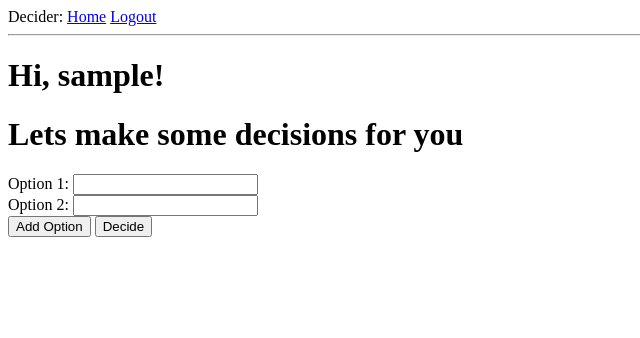
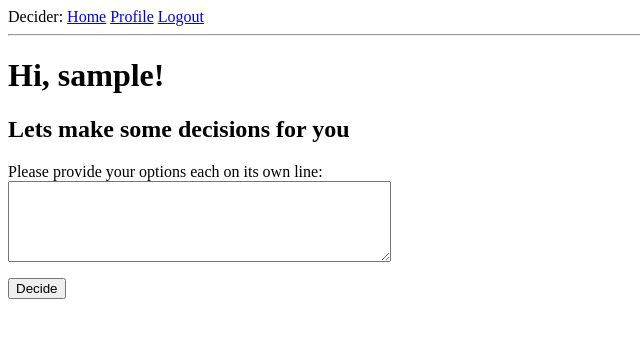
Before and after one commit to dcube93/decider, a Flask app: page / in a window 1280 px wide. Shown: the top 338 px of the page, without its empty margins (0-640 px from the left). Run offline with Flask 2, Linux system fonts and the light colour scheme; the visitor is signed in with stand-in values (Sample User, id 1); data comes from the database, SQL or seed files in the repository.

Commit message:
created TextAreaField for multiple inputs

```diff
--- a/app/forms.py
+++ b/app/forms.py
@@ -1,5 +1,5 @@
 from flask_wtf import FlaskForm
-from wtforms import StringField, PasswordField, BooleanField, SubmitField
+from wtforms import StringField, PasswordField, BooleanField, SubmitField, TextAreaField
 from wtforms.validators import ValidationError, DataRequired, Email, EqualTo
 from app.models import User
 
@@ -26,3 +26,7 @@ class RegistrationForm(FlaskForm):
         user = User.query.filter_by(email=email.data).first()
         if user is not None:
             raise ValidationError('Please use a different email address.')
+
+class DecisionForm(FlaskForm):
+    options = TextAreaField('Options')
+    submit = SubmitField('Decide')
--- a/app/models.py
+++ b/app/models.py
@@ -2,6 +2,7 @@ from app import db
 from werkzeug.security import generate_password_hash, check_password_hash
 from flask_login import UserMixin
 from app import login
+from hashlib import md5
 
 class User(UserMixin, db.Model):
     id = db.Column(db.Integer, primary_key=True)
@@ -18,6 +19,10 @@ class User(UserMixin, db.Model):
 
     def check_password(self, password):
         return check_password_hash(self.password_hash, password)
+
+    def avatar(self, size):
+        digest = md5(self.email.lower().encode('utf-8')).hexdigest()
+        return 'https://www.gravatar.com/avatar/{}?d=robohash&s={}'.format(digest, size)
 
 class Template(db.Model):
     id = db.Column(db.Integer, primary_key=True)
--- a/app/routes.py
+++ b/app/routes.py
@@ -1,6 +1,6 @@
 from flask import render_template, flash, redirect, url_for, request
 from app import app, db
-from app.forms import LoginForm, RegistrationForm
+from app.forms import LoginForm, RegistrationForm, DecisionForm
 from flask_login import current_user, login_user, logout_user, login_required
 from app.models import User
 from werkzeug.urls import url_parse
@@ -10,34 +10,30 @@ import random
 @app.route('/index')
 @login_required
 def index():
-    """
-    user = {'username': 'Miguel'}
-    posts = [
-        {
-            'author': {'username': 'John'},
-            'body': 'Beautiful day in Portland!'
-        },
-        {
-            'author': {'username': 'Susan'},
-            'body': 'The Avengers movie was so cool!'
-        }
-    ]
-    """
-
-    return render_template('index.html', title='Home')#, user=user, posts=posts)
+    form = DecisionForm()
+    return render_template('index.html', title='Home', form=form)#, user=user, posts=posts)
 
 @app.route('/decide', methods=['POST'])
 @login_required
 def decide():
     #options = request.form['options'].split(',')
-    #selection = random.choice(options)
-    #return render_template('decide_result.html', selection=selection)
+    options = list(filter(bool, request.form['options'].splitlines()))
+    selection = random.choice(options)
+    return render_template('decide_result.html', selection=selection)
+
+    """""
     options = []
     for key, value in request.form.items():
         if key.startswith('option-'):
             options.append(value)
     selection = random.choice(options)
     return render_template('decide_result.html', selection=selection)
+    """
+@app.route('/profile')
+@login_required
+def profile():
+    user = User.query.filter_by(username=current_user.username).first_or_404()
+    return render_template('profile.html', user=user)
 
 @app.route('/login', methods=['GET', 'POST'])
 def login():
--- a/app/templates/base.html
+++ b/app/templates/base.html
@@ -13,6 +13,7 @@
             {% if current_user.is_anonymous %}
             <a href="{{ url_for('login') }}">Login</a>
             {% else %}
+            <a href="{{ url_for('profile') }}">Profile</a>
             <a href="{{ url_for('logout') }}">Logout</a>
             {% endif %}
         </div>
--- a/app/templates/index.html
+++ b/app/templates/index.html
@@ -2,45 +2,16 @@
 
 {% block content %}
     <h1>Hi, {{ current_user.username }}!</h1>
-    <h1>Lets make some decisions for you</h1>
-    <!--{% for post in posts %}
-    <div><p>{{ post.author.username }} says: <b>{{ post.body }}</b></p></div>
-    {% endfor %}-->
+    <h2>Lets make some decisions for you</h2>
     <form method="POST" action="{{ url_for('decide') }}">
-        <!--
-        <label for="options">Enter options separated by commas:</label>
-        <input type="text" name="options">
-        <button type="submit">Spin</button>
-        -->
-        <div id="input-container">
-            <div class="form-group">
-                <label for="option-1">Option 1:</label>
-                <input type="text" class="form-control" name="option-1" required>
-            </div>
-            <div class="form-group">
-                <label for="option-2">Option 2:</label>
-                <input type="text" class="form-control" name="option-2" required>
-            </div>
-        </div>
-        <button type="button" class="btn btn-primary" id="add-input">Add Option</button>
-        <button type="submit" class="btn btn-success">Decide</button>
+        {{ form.hidden_tag() }}
+        <p>
+            Please provide your options each on its own line: <br>
+            {{ form.options(cols="45", rows="5") }}
+            {% for error in form.options.errors %}
+            <span style="color: red;">[{{ error }}]</span>
+            {% endfor %}
+        </p>
+        <p>{{ form.submit() }}</p>
     </form>
 {% endblock %}
-
-{% block scripts %}
-<script>
-    let inputCount = 2;
-    const inputContainer = document.getElementById('input-container');
-    const addInputButton = document.getElementById('add-input');
-    addInputButton.addEventListener('click', () => {
-        inputCount++;
-        const newInputGroup = document.createElement('div');
-        newInputGroup.classList.add('form-group');
-        newInputGroup.innerHTML = `
-            <label for="option-${inputCount}">Option ${inputCount}:</label>
-            <input type="text" class="form-control" name="option-${inputCount}" required>
-        `;
-        inputContainer.parentNode.insertBefore(newInputGroup, addInputButton);
-    });
-</script>
-{% endblock %}
```
Also changed, not shown: app/templates/profile.html (renamed from app/templates/user.html, +7 -4 lines).
